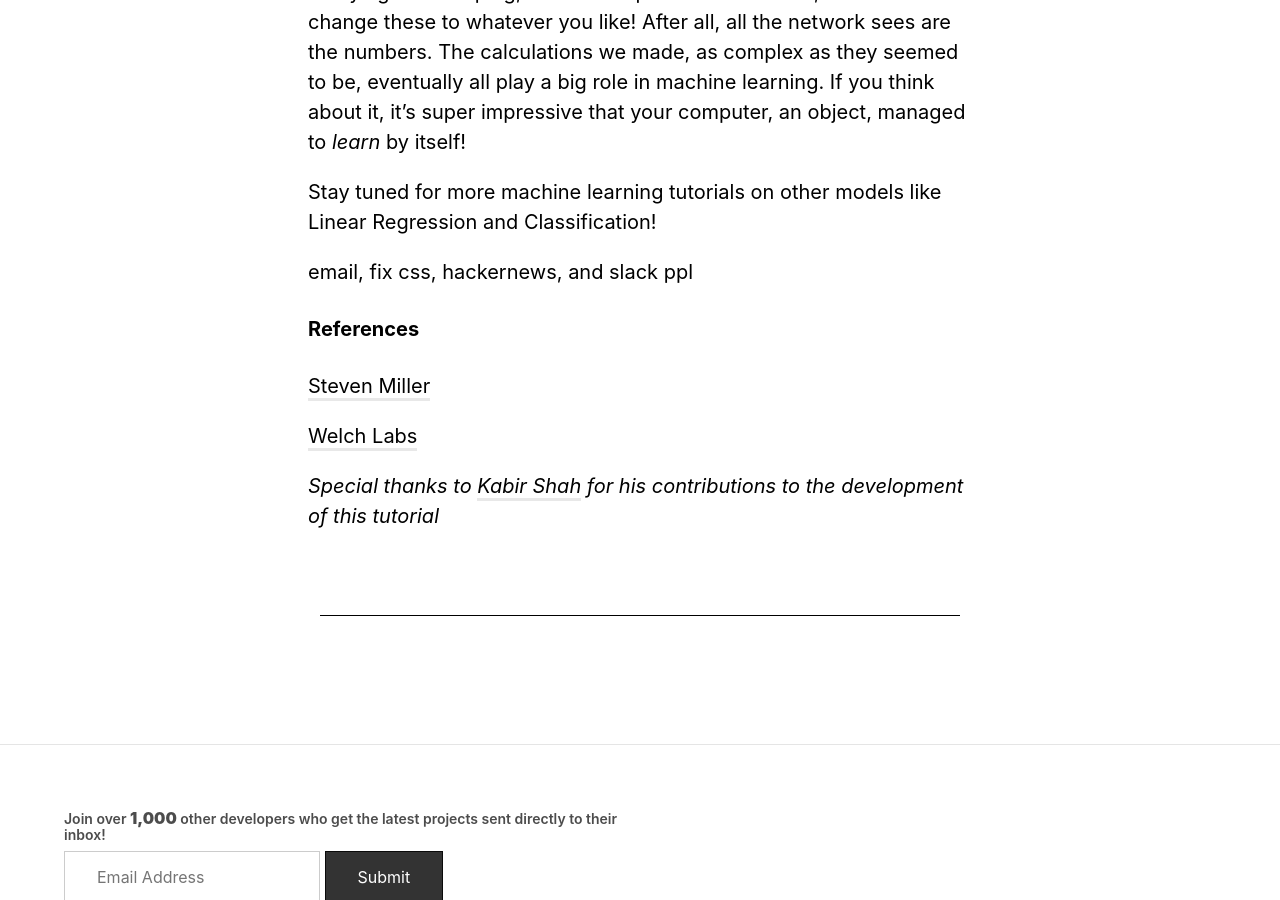
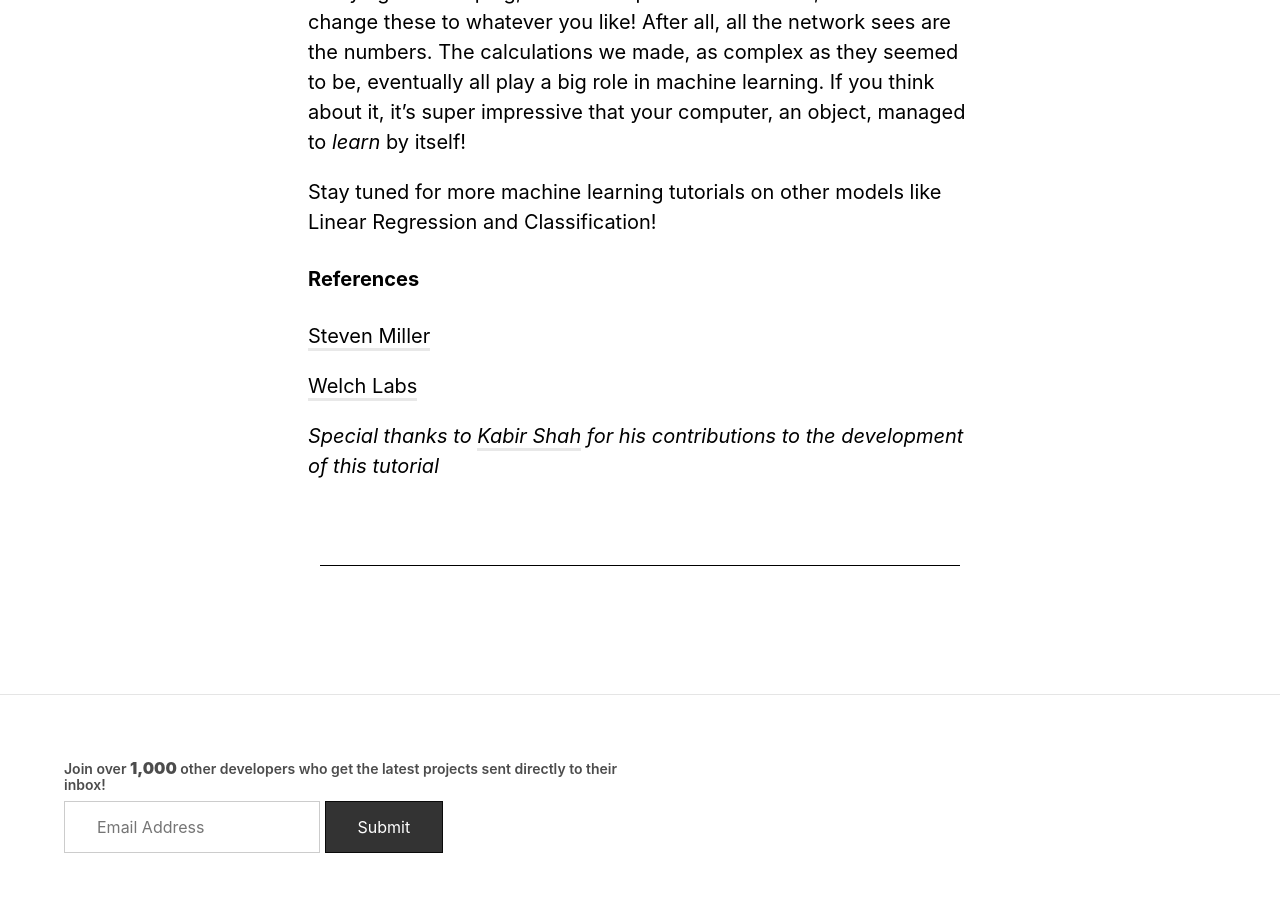
Before and after one commit to TryEnlight/tryenlight.github.io, a Jekyll site: the page built from _posts/2017-08-02-neural-network.md, in a window 1280 px wide and 900 px high, scrolled down 13572 px. Built offline with Jekyll 4.4.1, drawn with Linux system fonts in a browser that asks for light colours; nearby versions of some CDN libraries; comment, search, counter and statistics services are not loaded; some of the changed lines change nothing that is shown.

Commit message:
fix links

```diff
--- a/_posts/2017-08-02-neural-network.md
+++ b/_posts/2017-08-02-neural-network.md
@@ -7,7 +7,7 @@
 permalink: /build-a-neural-network
 img: /img/nn.png
 demourl: https://repl.it/Jxmb/2
-source: https://github.com/samayshamdasani/enlight/tree/gh-pages/demo/machine-learning/NeuralNetwork.py
+source: https://github.com/samayshamdasani/enlight/tree/gh-pages/demo/machine-learning/NeuralNetwork/NeuralNetwork.py
 language: Python
 color: maroon
 ---
@@ -406,9 +406,6 @@
 Stay tuned for more machine learning tutorials on other models like Linear Regression and Classification!
 
 
-email, fix css, hackernews, and slack ppl
-
-
 #### References
 
 [Steven Miller](https://stevenmiller888.github.io/mind-how-to-build-a-neural-network/)
```
